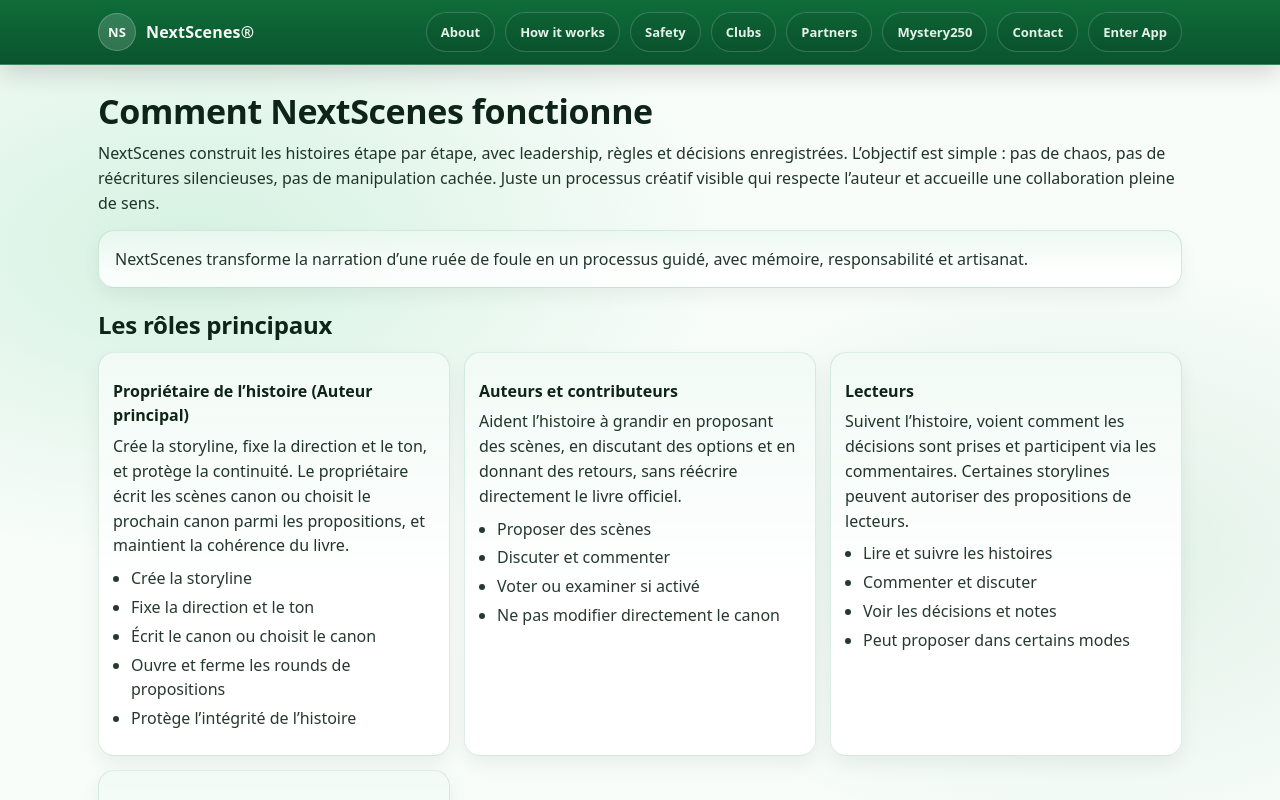
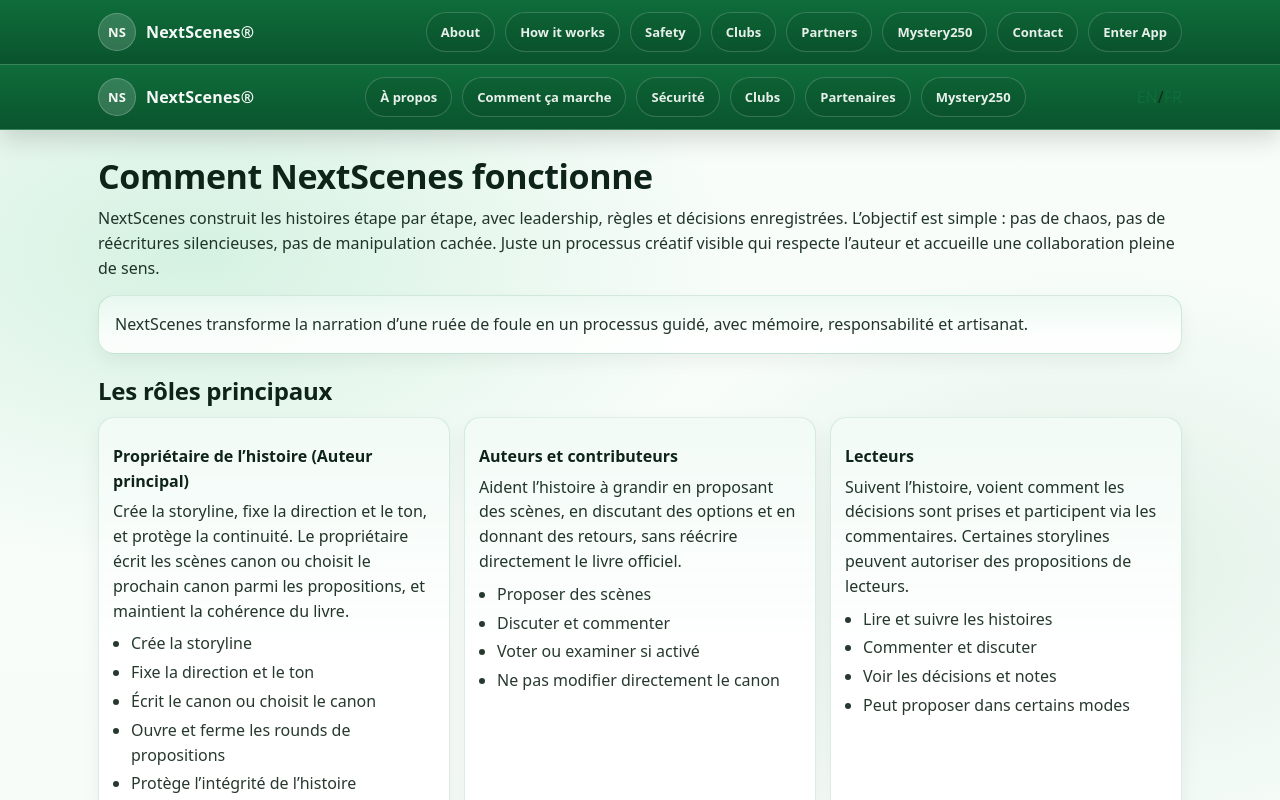
Before and after one commit to tsrspnb49w-boop/nextscenes-public, a Next.js app: page /fr/how-it-works in a window 1280 px wide. Shown: the top 800 px of the page. Built offline with nearby package versions, Linux system fonts and the light colour scheme; no server answers.

Commit message:
Add FR root layout, homepage, and missing FR routes

```diff
--- /dev/null
+++ b/app/fr/layout.tsx
@@ -0,0 +1,41 @@
+// app/fr/layout.tsx
+import type { ReactNode } from "react";
+import Link from "next/link";
+
+export default function FrLayout({ children }: { children: ReactNode }) {
+  return (
+    <div className="ns-shell">
+      <header className="ns-topbar">
+        <div className="ns-topbar-inner">
+          <Link href="/fr" className="ns-brand">
+            NextScenes®
+          </Link>
+
+          <nav className="ns-nav">
+            <Link href="/fr/about">À propos</Link>
+            <Link href="/fr/how-it-works">Comment ça marche</Link>
+            <Link href="/fr/safety">Sécurité</Link>
+            <Link href="/fr/clubs">Clubs</Link>
+            <Link href="/fr/partners">Partenaires</Link>
+            <Link href="/fr/mystery250">Mystery250</Link>
+          </nav>
+
+          <div className="ns-lang">
+            <Link className="ns-lang-link" href="/">
+              EN
+            </Link>
+            <span className="ns-lang-sep">/</span>
+            <Link className="ns-lang-link is-active" href="/fr">
+              FR
+            </Link>
+          </div>
+        </div>
+      </header>
+
+      {children}
+
+      {/* If your EN layout has a footer component and you want it here too,
+          we can add it after we confirm the routing works. */}
+    </div>
+  );
+}
```
Also changed, not shown: app/fr/contact/page.tsx (added, +25 -0 lines), app/fr/mystery250/page.tsx (added, +19 -0 lines), app/fr/page.tsx (added, +26 -0 lines).
